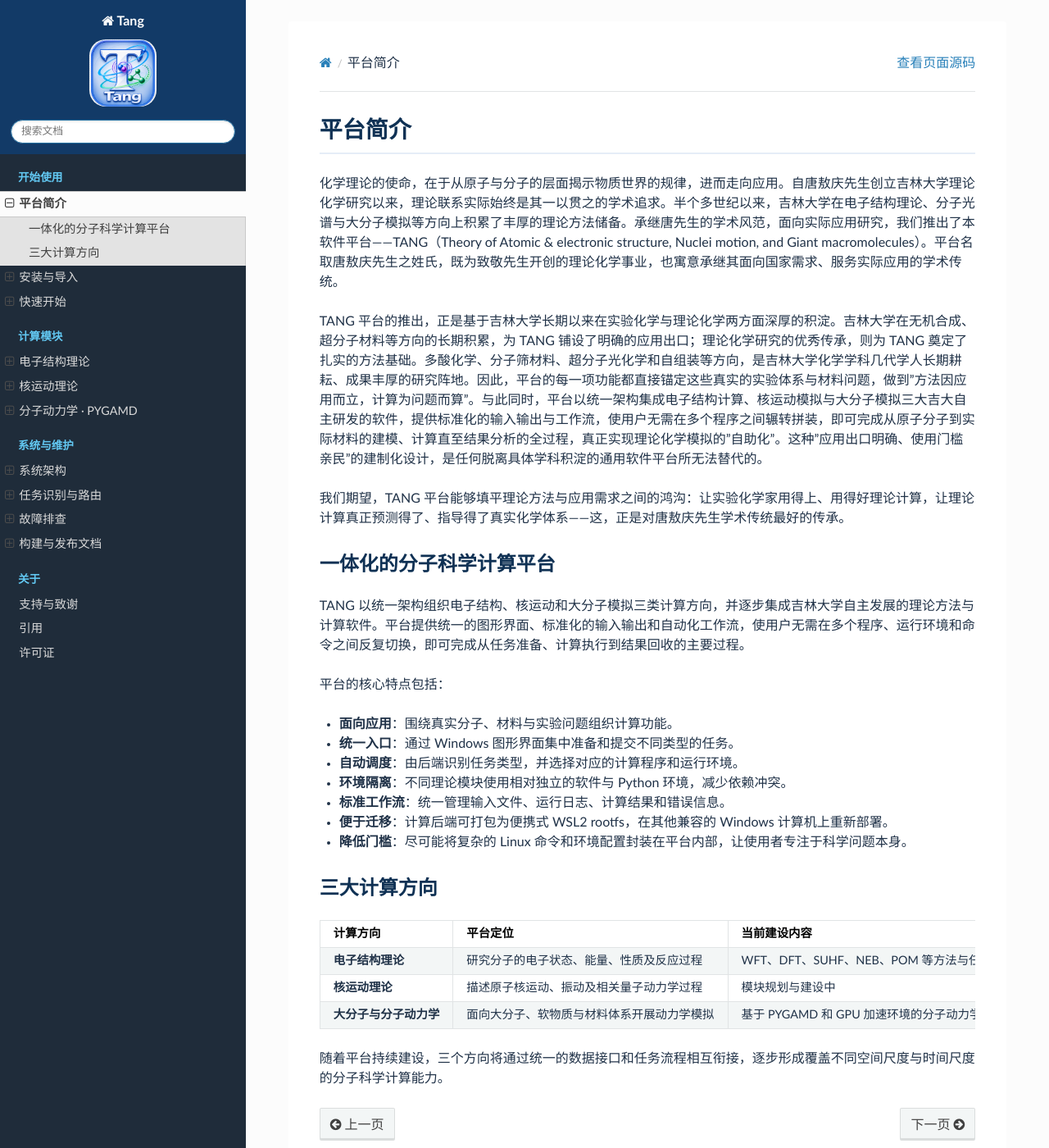
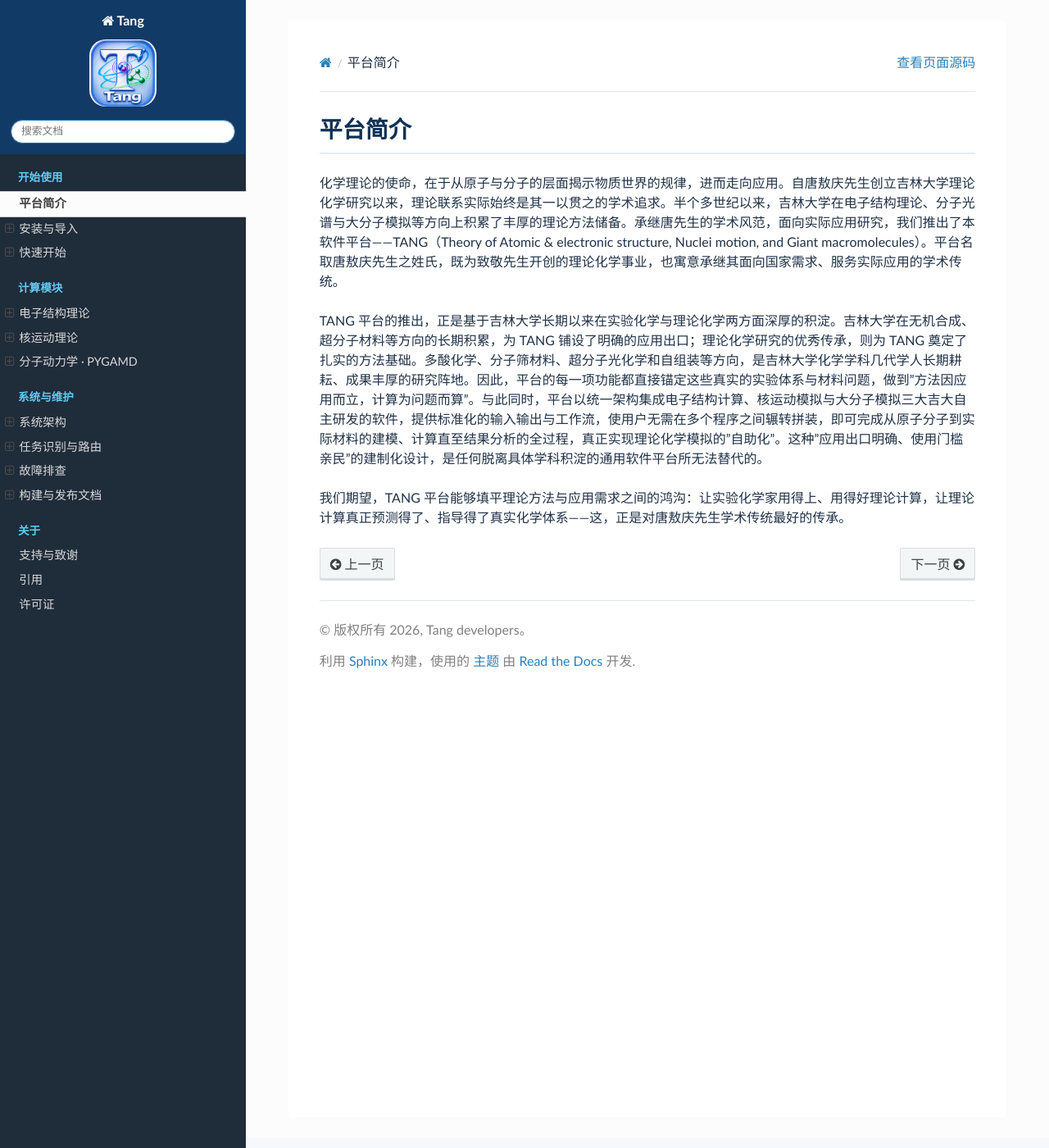
Before and after one commit to lhc007-sudo/Tang, a Sphinx documentation site: the page built from source/guide/introduction.md, in a window 1280 px wide and 1400 px high. Shown: the whole window at 82% size. Built offline with Sphinx 7.4.7 and the Read the Docs theme 3.1.0, drawn with Linux system fonts in a browser that asks for light colours.

Commit message:
平台简介

```diff
--- a/source/guide/introduction.md
+++ b/source/guide/introduction.md
@@ -5,27 +5,3 @@
 TANG 平台的推出，正是基于吉林大学长期以来在实验化学与理论化学两方面深厚的积淀。吉林大学在无机合成、超分子材料等方向的长期积累，为 TANG 铺设了明确的应用出口；理论化学研究的优秀传承，则为 TANG 奠定了扎实的方法基础。多酸化学、分子筛材料、超分子光化学和自组装等方向，是吉林大学化学学科几代学人长期耕耘、成果丰厚的研究阵地。因此，平台的每一项功能都直接锚定这些真实的实验体系与材料问题，做到"方法因应用而立，计算为问题而算"。与此同时，平台以统一架构集成电子结构计算、核运动模拟与大分子模拟三大吉大自主研发的软件，提供标准化的输入输出与工作流，使用户无需在多个程序之间辗转拼装，即可完成从原子分子到实际材料的建模、计算直至结果分析的全过程，真正实现理论化学模拟的"自助化"。这种"应用出口明确、使用门槛亲民"的建制化设计，是任何脱离具体学科积淀的通用软件平台所无法替代的。
 
 我们期望，TANG 平台能够填平理论方法与应用需求之间的鸿沟：让实验化学家用得上、用得好理论计算，让理论计算真正预测得了、指导得了真实化学体系——这，正是对唐敖庆先生学术传统最好的传承。
-
-## 一体化的分子科学计算平台
-
-TANG 以统一架构组织电子结构、核运动和大分子模拟三类计算方向，并逐步集成吉林大学自主发展的理论方法与计算软件。平台提供统一的图形界面、标准化的输入输出和自动化工作流，使用户无需在多个程序、运行环境和命令之间反复切换，即可完成从任务准备、计算执行到结果回收的主要过程。
-
-平台的核心特点包括：
-
-- **面向应用**：围绕真实分子、材料与实验问题组织计算功能。
-- **统一入口**：通过 Windows 图形界面集中准备和提交不同类型的任务。
-- **自动调度**：由后端识别任务类型，并选择对应的计算程序和运行环境。
-- **环境隔离**：不同理论模块使用相对独立的软件与 Python 环境，减少依赖冲突。
-- **标准工作流**：统一管理输入文件、运行日志、计算结果和错误信息。
-- **便于迁移**：计算后端可打包为便携式 WSL2 rootfs，在其他兼容的 Windows 计算机上重新部署。
-- **降低门槛**：尽可能将复杂的 Linux 命令和环境配置封装在平台内部，让使用者专注于科学问题本身。
-
-## 三大计算方向
-
-| 计算方向 | 平台定位 | 当前建设内容 |
-| --- | --- | --- |
-| **电子结构理论** | 研究分子的电子状态、能量、性质及反应过程 | WFT、DFT、SUHF、NEB、POM 等方法与任务 |
-| **核运动理论** | 描述原子核运动、振动及相关量子动力学过程 | 模块规划与建设中 |
-| **大分子与分子动力学** | 面向大分子、软物质与材料体系开展动力学模拟 | 基于 PYGAMD 和 GPU 加速环境的分子动力学计算 |
-
-随着平台持续建设，三个方向将通过统一的数据接口和任务流程相互衔接，逐步形成覆盖不同空间尺度与时间尺度的分子科学计算能力。
```
